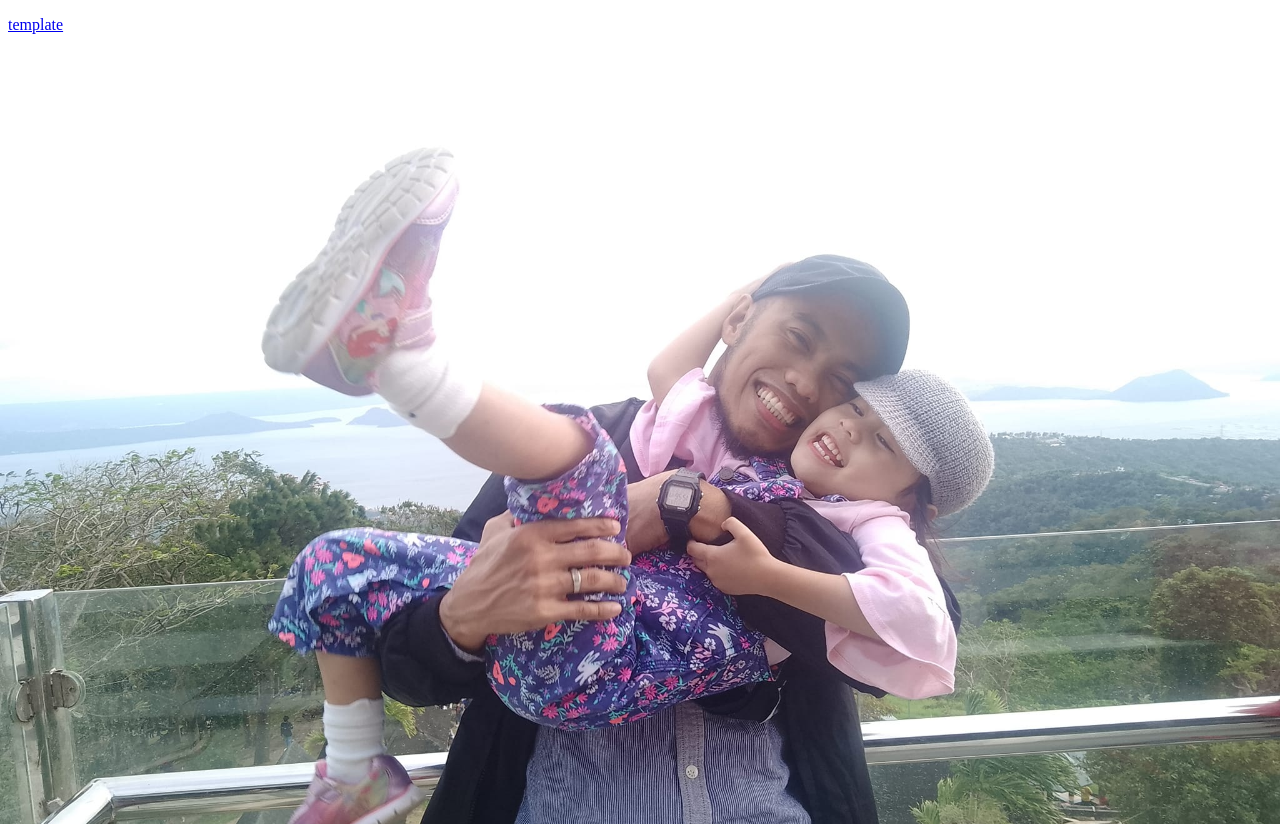
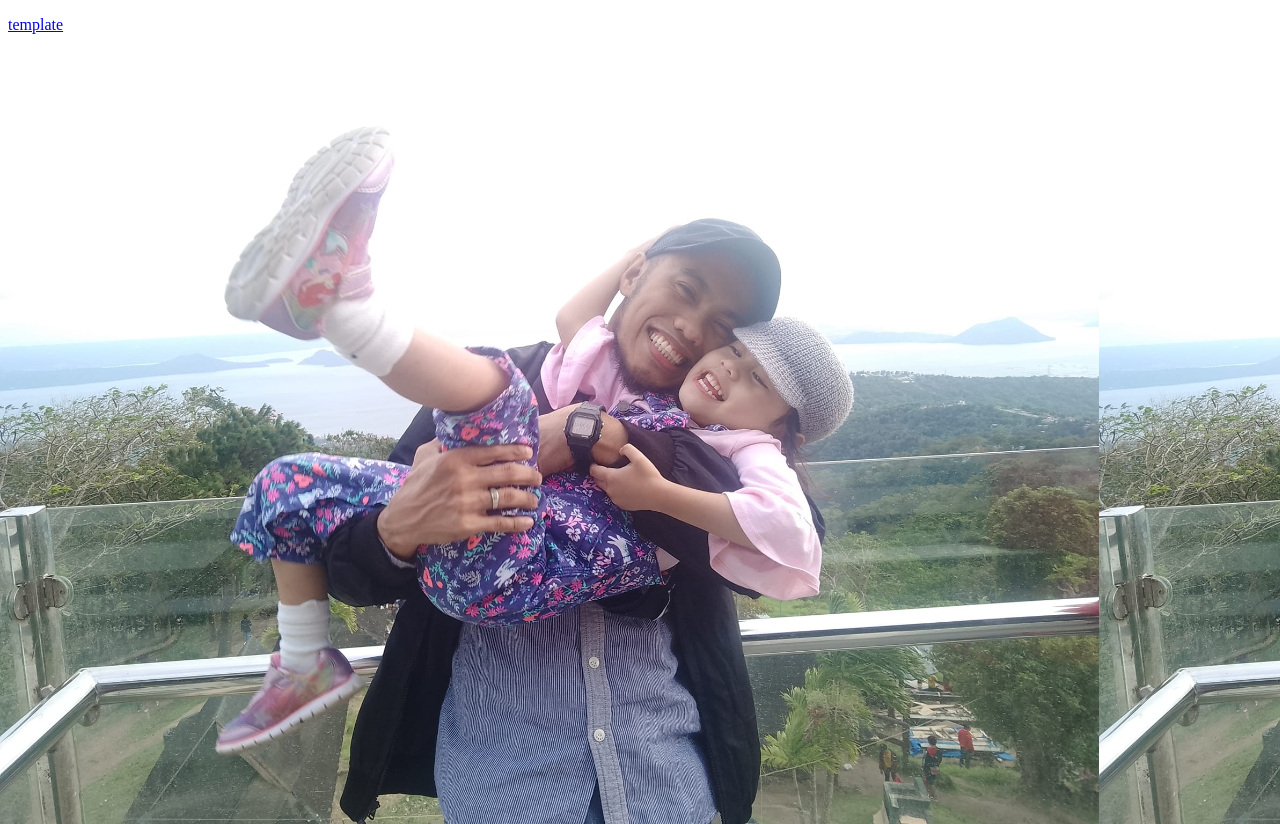
Before and after one commit to jeffchavez-dev/Mira-milestone, a plain HTML site: page index.html in a window 1280 px wide. Drawn offline with Linux system fonts and the light colour scheme.

Commit message:
Update style.css

```diff
--- a/style.css
+++ b/style.css
@@ -1,5 +1,6 @@
 body {
     background-image: url(/assets/Daddy\ and\ Miwa.jpg);
-    background-size: cover;
+    background-size: contain;
+    background-repeat: repeat;
     height: 100vh;
 }
```
